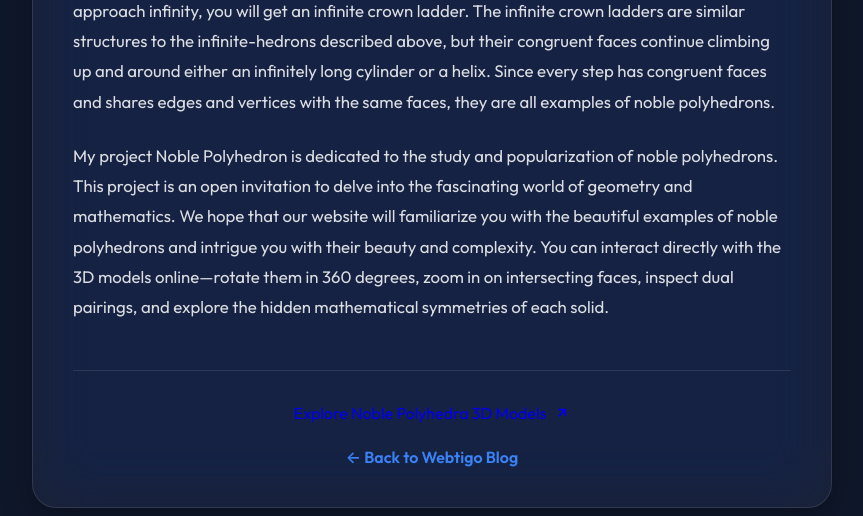
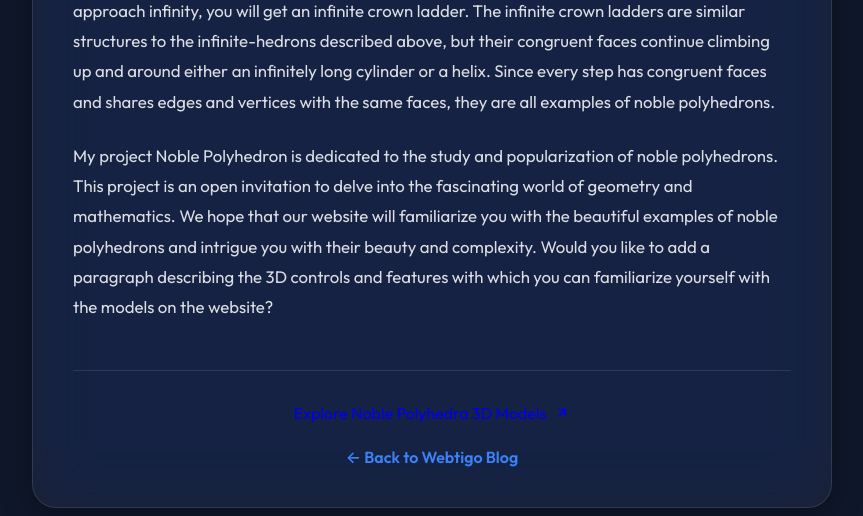
Before and after one commit to AadityaWahal/webtigo-netlify, a Node project: template views/pages/blog-noble-polyhedron.ejs in a window 1280 px wide. Shown: the part 2439-2955 px from the top of the page, without its empty margins (208-1071 px from the left). Run offline with Node 20 templates, Linux system fonts and the light colour scheme; the template is opened without the code that fills it, so the values that code supplies are empty; some libraries are stand-ins or nearby versions.

Commit message:
refactor: update call-to-action in blog post
Replace specific 3D model interaction description with a prompt to elaborate on website features.

```diff
--- a/views/pages/blog-noble-polyhedron.ejs
+++ b/views/pages/blog-noble-polyhedron.ejs
@@ -45,7 +45,7 @@
         </p>
 
         <p style="color: rgba(255,255,255,0.85); line-height: 1.8; margin-bottom: 1.5rem; font-size: 1.05rem;">
-            My project Noble Polyhedron is dedicated to the study and popularization of noble polyhedrons. This project is an open invitation to delve into the fascinating world of geometry and mathematics. We hope that our website will familiarize you with the beautiful examples of noble polyhedrons and intrigue you with their beauty and complexity. You can interact directly with the 3D models online—rotate them in 360 degrees, zoom in on intersecting faces, inspect dual pairings, and explore the hidden mathematical symmetries of each solid.
+            My project Noble Polyhedron is dedicated to the study and popularization of noble polyhedrons. This project is an open invitation to delve into the fascinating world of geometry and mathematics. We hope that our website will familiarize you with the beautiful examples of noble polyhedrons and intrigue you with their beauty and complexity. Would you like to add a paragraph describing the 3D controls and features with which you can familiarize yourself with the models on the website?
         </p>
     </div>
 
```
